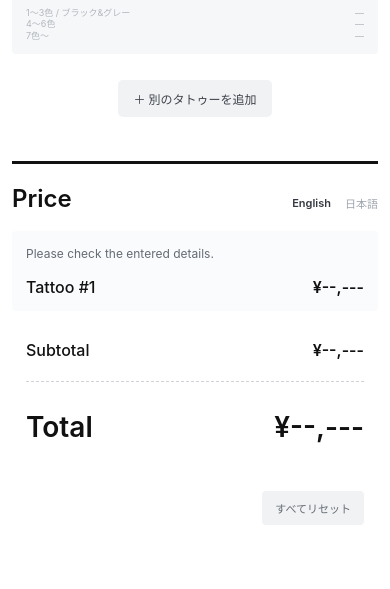
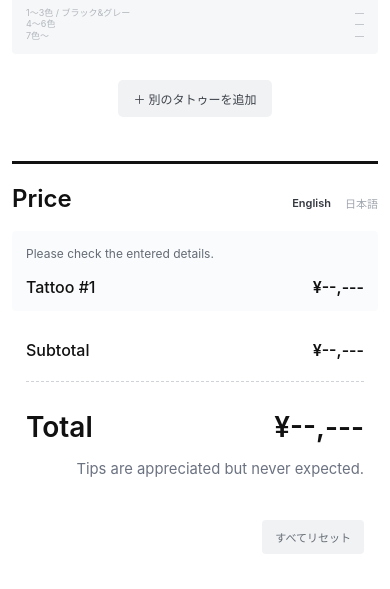
Before and after one commit to mea-tattoo/price-simulator, a plain HTML site: page artist.html in a window 390 px wide. Shown: the part 1055-1644 px from the top of the page. Drawn offline with Linux system fonts and the light colour scheme.

Commit message:
Add responsive tip note below English total in artist calculator

```diff
--- a/artist.html
+++ b/artist.html
@@ -80,6 +80,7 @@ select{width:100%;font-size:14px;border:1px solid #dfe3e8;border-radius:4px;back
 .sum-row.discount,.sum-row.discount strong{color:#55a95d;font-weight:400}
 .sum-row.total{margin-top:14px;padding-top:28px;font-size:28px;font-weight:600;border-top:1px dashed #cfd3d8;color:#111}
 .sum-row.total strong{font-weight:600}
+.tip-note{margin:8px 0 0;color:var(--muted);font-size:clamp(12px,3.8vw,15px);font-weight:400;line-height:1.4;text-align:right;white-space:nowrap}
 .reset-wrap{display:flex;justify-content:flex-end;margin-top:40px;padding:0 18px}
 .reset-all{appearance:none;border:0;border-radius:4px;background:#f1f2f4;color:#666d76;font:inherit;font-size:11px;font-weight:400;padding:9px 13px;cursor:pointer}
 .reset-all:focus-visible{outline:2px solid #9bbcf5;outline-offset:3px}
@@ -130,6 +131,7 @@ select{width:100%;font-size:14px;border:1px solid #dfe3e8;border-radius:4px;back
         <div class="sum-row"><span>Subtotal</span><strong id="subtotalEn">¥--,---</strong></div>
         <div id="discountRowEn" class="sum-row discount hidden"><span>Same-day Discount</span><strong>-¥5,000</strong></div>
         <div class="sum-row total"><span>Total</span><strong id="totalEn">¥--,---</strong></div>
+        <p class="tip-note">Tips are appreciated but never expected.</p>
       </div>
     </section>
     <section id="summaryPanelJa" class="summary-language" lang="ja" role="tabpanel" aria-labelledby="summaryTabJa" hidden>
```
